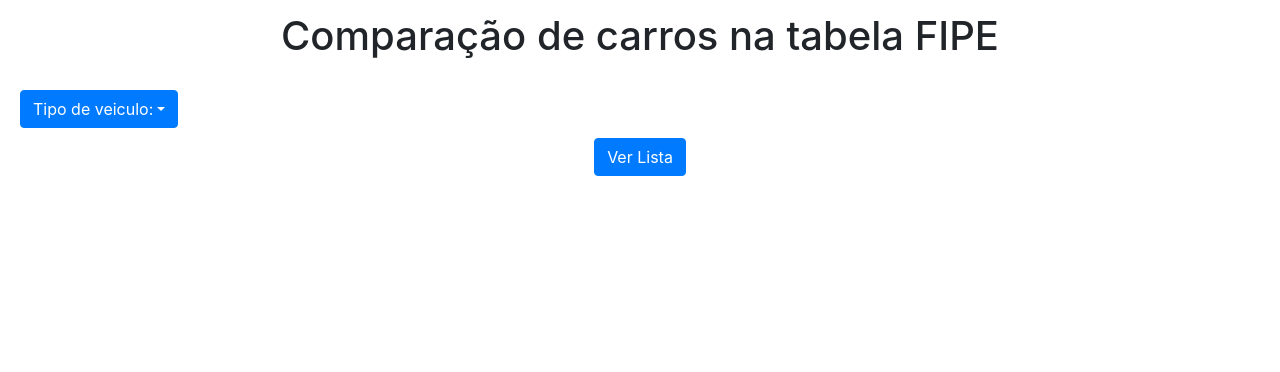
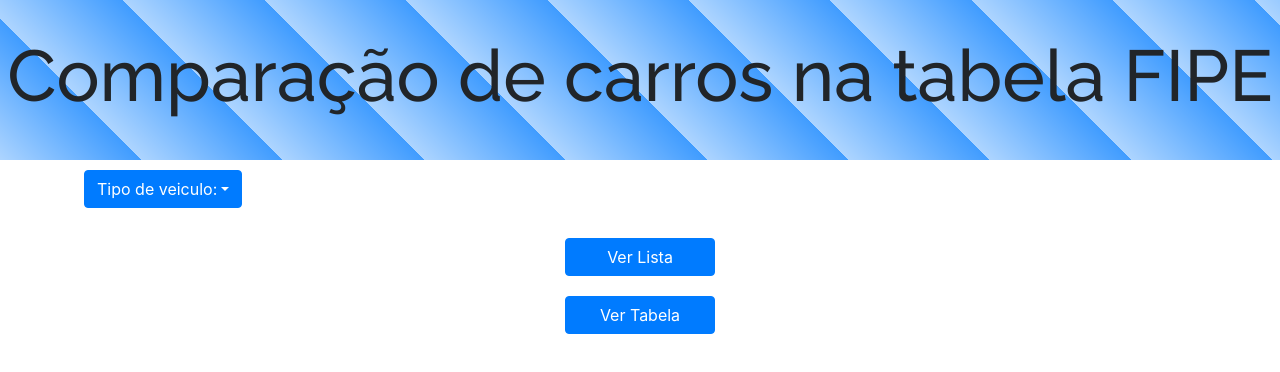
Before and after one commit to pauloricardoz/CarCompare, a React (Create React App) app: page / in a window 1280 px wide. Shown: the top 372 px of the page. Built offline with nearby package versions, Linux system fonts and the light colour scheme.

Commit message:
ajust in divs and table

```diff
--- a/public/index.html
+++ b/public/index.html
@@ -2,42 +2,21 @@
 <html lang="en">
   <head>
     <meta charset="utf-8" />
-    <link rel="icon" href="%PUBLIC_URL%/favicon.ico" />
+    <!-- <link rel="icon" href="%PUBLIC_URL%/favicon.ico" /> -->
     <meta name="viewport" content="width=device-width, initial-scale=1" />
     <meta name="theme-color" content="#000000" />
     <meta
       name="description"
       content="Web site created using create-react-app"
     />
-    <link rel="apple-touch-icon" href="%PUBLIC_URL%/logo192.png" />
-    <!--
-      manifest.json provides metadata used when your web app is installed on a
-      user's mobile device or desktop. See https://developers.google.com/web/fundamentals/web-app-manifest/
-    -->
-    <link rel="manifest" href="%PUBLIC_URL%/manifest.json" />
-    <!--
-      Notice the use of %PUBLIC_URL% in the tags above.
-      It will be replaced with the URL of the `public` folder during the build.
-      Only files inside the `public` folder can be referenced from the HTML.
+    <link href="https://fonts.googleapis.com/css2?family=Raleway:ital,wght@0,100;0,300;0,400;0,500;0,700;0,800;1,400&display=swap" rel="stylesheet">
+    <!-- <link rel="manifest" href="%PUBLIC_URL%/manifest.json" /> -->
 
-      Unlike "/favicon.ico" or "favicon.ico", "%PUBLIC_URL%/favicon.ico" will
-      work correctly both with client-side routing and a non-root public URL.
-      Learn how to configure a non-root public URL by running `npm run build`.
-    -->
-    <title>React App</title>
+    <title>Compare na Tabela FIPE</title>
   </head>
   <body>
     <noscript>You need to enable JavaScript to run this app.</noscript>
     <div id="root"></div>
-    <!--
-      This HTML file is a template.
-      If you open it directly in the browser, you will see an empty page.
 
-      You can add webfonts, meta tags, or analytics to this file.
-      The build step will place the bundled scripts into the <body> tag.
-
-      To begin the development, run `npm start` or `yarn start`.
-      To create a production bundle, use `npm run build` or `yarn build`.
-    -->
   </body>
 </html>
--- a/src/App.css
+++ b/src/App.css
@@ -9,11 +9,22 @@
 } */
 
 .header {
+  background-image: repeating-linear-gradient(45deg, #007bff52, #007bffbf 100px);
   display: flex;
   flex-direction: column;
   justify-content: center;
-  height: 10vh;
+  height: 20vh;
   text-align: center;
+}
+.header h1 {
+  font-family: 'Raleway', sans-serif;
+  font-size: 4.5em;
+  font-weight: 500;
+}
+
+.main {
+  width: 90vw;
+  margin: auto;
 }
 
 .optionsBar {
@@ -26,7 +37,7 @@
   margin: 0 10px;
 }
 
-.cards-collections{
+.cards-collections {
   display: flex;
   justify-content: center;
 }
@@ -37,18 +48,29 @@
   flex-wrap: wrap;
   width: 90%;
 }
+
 .card {
-  border-radius: 25px;
-  flex-grow: 1;
+}
+
+div.card {
   margin: 10px;
   min-width: 14em;
+  max-width: 20em;
+  word-wrap: break-word;
+  flex-grow: 1;
+  border-radius: 50px;
+  background-color: #007bff44;
+  border: 4px solid #007bff;
+  padding: 1em;
 }
 
 .localizado {
   align-items: center;
   display: flex;
   flex-direction: column;
+  margin: 10px;
 }
+
 .exist {
   align-items: center;
   display: flex;
@@ -59,5 +81,40 @@
   display: flex;
   align-items: center;
   justify-content: space-around;
+}
 
+table,
+th,
+td {
+  background-color: #007bff44;
+  border: 4px solid #007bff;
 }
+td {
+  text-align: center;
+  margin: 10px;
+}
+div .table  {
+  display: flex;
+  justify-content: space-around;
+  /* overflow-x: scroll; */
+  margin: 0, 0, 0, 10px;
+}
+.table .btn {
+  margin: 10px;
+  width: 150px;
+}
+.lista .btn {
+  margin: 10px;
+  width: 150px;
+}
+
+.dropdown-menu {
+  min-height: 200px;
+  max-height: 400px;
+
+  overflow-y: scroll;
+}
+
+.vertical-text {
+  text-align: center;
+}
--- a/src/App.js
+++ b/src/App.js
@@ -6,6 +6,9 @@
 import Context from './context/context';
 import { Alert, Button } from 'react-bootstrap';
 import ButtomList from './components/buttomList';
+import Table from './components/compare/table';
+import ListFavorities from './components/list';
+import ButtomTabela from './components/buttomTable';
 
 function App() {
   const { valor, autos, setAutos, exist, setExist } = useContext(Context);
@@ -28,6 +31,8 @@
       <header className="header">
         <h1>Comparação de carros na tabela FIPE</h1>
       </header>
+      <div className="main">
+
       <Selections />
       <div className="localizado">{valor ? <Card data={valor} /> : null}</div>
       {exist ? (
@@ -36,6 +41,12 @@
         </Alert>
       ) : null}
       <ButtomList />
+      <ListFavorities />
+      <ButtomTabela />
+      <div className="table">
+        <Table />
+      </div>
+      </div>
     </div>
   );
 }
--- a/src/components/buttomList.jsx
+++ b/src/components/buttomList.jsx
@@ -4,16 +4,12 @@
 import Cards from './cards/cards';
 
 export default function ButtomList() {
-  const [showList, setShowList] = useState(false);
-  const { autos } = useContext(Context);
+  const { showList, setShowList, autos } = useContext(Context);
   return (
-    <div>
-      <div className="lista">
-        <Button variant={!showList ? 'primary' : 'success'} onClick={() => setShowList((s) => !s)}>
-          {!showList ? 'Ver Lista' : 'Ocutar'}
-        </Button>
-      </div>
-      {showList ? <div className="cards-collections">{!autos ? null : <Cards />}</div> : null}
+    <div className="lista">
+      <Button variant={!showList ? 'primary' : 'success'} onClick={() => setShowList((s) => !s)}>
+        {!showList ? 'Ver Lista' : 'Ocutar'}
+      </Button>
     </div>
   );
 }
--- /dev/null
+++ b/src/components/buttomTable.jsx
@@ -0,0 +1,15 @@
+import React, { useContext, useState } from 'react';
+import { Button } from 'react-bootstrap';
+import Context from '../context/context';
+import Cards from './cards/cards';
+
+export default function ButtomTabela() {
+  const { showTable, setShowTable, autos } = useContext(Context);
+  return (
+    <div className="table">
+      <Button variant={!showTable ? 'primary' : 'success'} onClick={() => setShowTable((s) => !s)}>
+        {!showTable ? 'Ver Tabela' : 'Ocutar Tabela'}
+      </Button>
+    </div>
+  );
+}
--- a/src/components/compare/table.jsx
+++ b/src/components/compare/table.jsx
@@ -1,10 +1,64 @@
-import React from 'react';
+import React, { useContext } from 'react';
+import Context from '../../context/context';
 
-export default function Table(){
+const keys = [
+  'Modelo',
+  'AnoModelo',
+  'Marca',
+  'Combustivel',
+  'TipoVeiculo',
+  'CodigoFipe',
+  'SiglaCombustivel',
+  'MesReferencia',
+  'Valor',
+];
+const cabecalhos = [
+  'Modelo',
+  'Ano Modelo',
+  'Marca',
+  'Combustivel',
+  'Tipo Veiculo',
+  'Codigo Fipe',
+  'Sigla Combustivel',
+  'Mês Referência',
+  'Valor (RS)',
+  'Remover'
+];
+export default function Table() {
+  const { autos, showTable } = useContext(Context);
+  if (autos.length === 0) return null;
+  if (!autos) return null;
+
+  console.log(autos);
   return (
-    <table>
-      <thead></thead>
-      <tbody></tbody>
-    </table>
-  )
+    <div>
+      {showTable ? (
+        <table>
+          <thead>
+            {cabecalhos.map((c) => (
+              <th className="vertical-text">
+                <span className="tab-cabec">{c}</span>
+              </th>
+            ))}
+          </thead>
+          <tbody>
+            {autos.map((a) => (
+              <tr>
+                <td>{a[keys[0]]}</td>
+                <td>{a[keys[1]]}</td>
+                <td>{a[keys[2]]}</td>
+                <td>{a[keys[3]]}</td>
+                <td>{a[keys[4]]}</td>
+                <td>{a[keys[5]]}</td>
+                <td>{a[keys[6]]}</td>
+                <td>{a[keys[7]]}</td>
+                <td>{a[keys[8]].replace(/R\$ /,'')}</td>
+                <td><button>-</button></td>
+              </tr>
+            ))}
+          </tbody>
+        </table>
+      ) : null}
+    </div>
+  );
 }
--- /dev/null
+++ b/src/components/list.jsx
@@ -0,0 +1,13 @@
+import React, { useContext, useState } from 'react';
+import { Button } from 'react-bootstrap';
+import Context from '../context/context';
+import Cards from './cards/cards';
+
+export default function ListFavorities() {
+  const { showList, autos } = useContext(Context);
+  return (
+    <div>
+      {showList ? <div className="cards-collections">{!autos ? null : <Cards />}</div> : null}
+    </div>
+  );
+}
--- a/src/components/selections.jsx
+++ b/src/components/selections.jsx
@@ -60,7 +60,7 @@
           variant="success"
           onClick={() => updateList(autos, setAutos, valor, setExist, context)}
         >
-          Comparar?
+          Adicionar ao favoritos
         </Button>
       )}
     </div>
--- a/src/context/context.js
+++ b/src/context/context.js
@@ -11,26 +11,37 @@
   const [marcaOption, setMarcaOption] = useState(null);
   const [modeloOption, setModeloOption] = useState(null);
   const [anoOption, setAnoOption] = useState(null);
-  const [autos, setAutos] = useState([])
-  const [exist, setExist] = useState(false)
+  const [autos, setAutos] = useState([]);
+  const [exist, setExist] = useState(false);
+  const [showList, setShowList] = useState(false);
+  const [showTable, setShowTable] = useState(false);
   const context = {
-    tipo, setTipo,
-    marca, setMarca,
-    modelo, setModelo,
-    ano, setAno,
-    valor, setValor,
-    marcaOption, setMarcaOption,
-    modeloOption, setModeloOption,
-    anoOption, setAnoOption,
-    autos, setAutos,
-    exist, setExist
-  }
+    tipo,
+    setTipo,
+    marca,
+    setMarca,
+    modelo,
+    setModelo,
+    ano,
+    setAno,
+    valor,
+    setValor,
+    marcaOption,
+    setMarcaOption,
+    modeloOption,
+    setModeloOption,
+    anoOption,
+    setAnoOption,
+    autos,
+    setAutos,
+    exist,
+    setExist,
+    showList,
+    setShowList,
+    showTable, setShowTable,
+  };
 
-  return (
-    <Context.Provider value={context}>
-      {children}
-    </Context.Provider>
-  );
+  return <Context.Provider value={context}>{children}</Context.Provider>;
 }
 
 export default Context;
```
